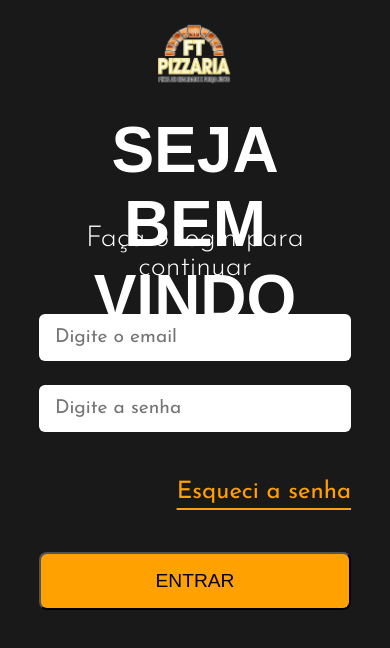
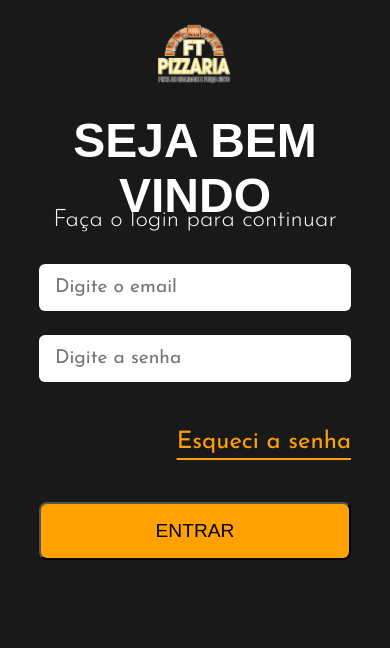
Before and after one commit to Matheussmaced/ft-pizzaria, an Angular app: page / in a window 390 px wide. Shown: the top 648 px of the page. Built offline with nearby package versions, Linux system fonts and the light colour scheme; a web font is replaced by a local one.

Commit message:
fix: resposive login

```diff
--- a/src/app/components/form-login/form-login.component.scss
+++ b/src/app/components/form-login/form-login.component.scss
@@ -69,8 +69,30 @@
   }
 
   .main-container{
+    h1{
+      font-size: 3rem;
+      height: 4rem;
+    }
+
     h3{
       margin-bottom: 2rem;
+      width: 100%;
+      font-size: 1.5rem;
     }
   }
 }
+
+@media (max-width: 340px){
+  .main-container{
+    h1{
+      font-size: 2rem;
+      height: 3rem;
+    }
+
+    h3{
+      margin-bottom: 2rem;
+      width: 100%;
+      font-size: 1.2rem;
+    }
+  }
+}
```
